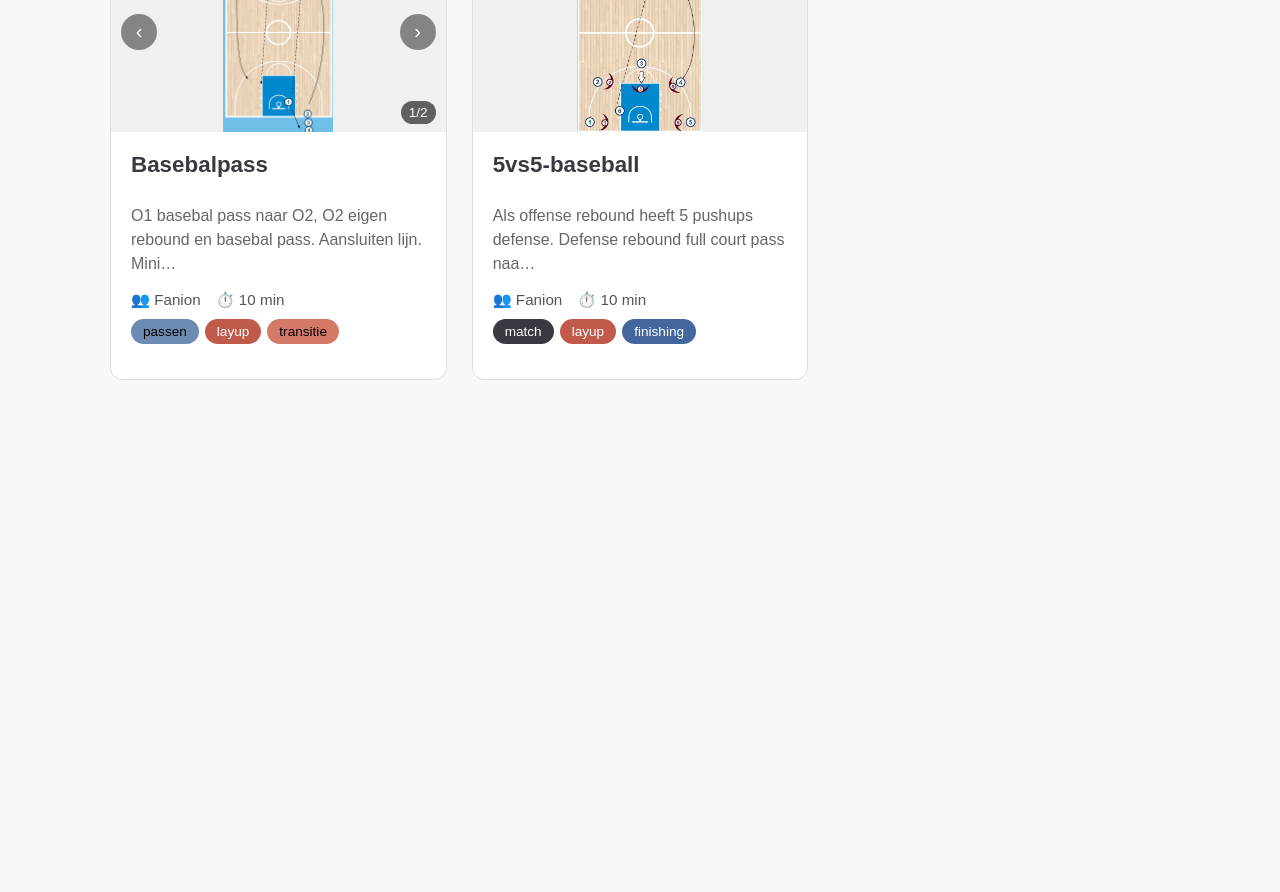
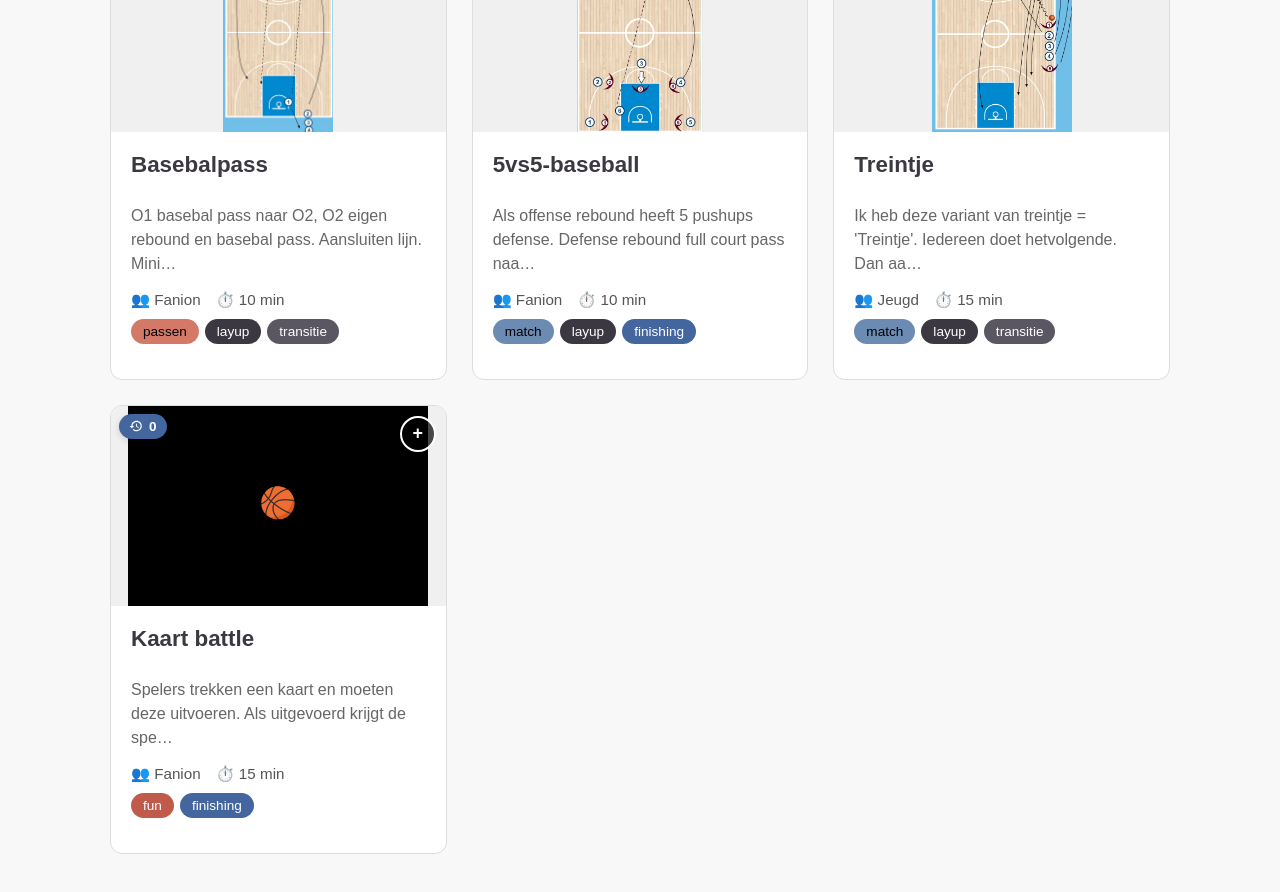
Before and after one commit to PieterJanDelie/basketdrills, a React (Create React App) app: page / in a window 1280 px wide. Shown: the part 420-1312 px from the top of the page. Before the commit the page ends 852 px from the top, so only its background shows below. Built offline with nearby package versions, Linux system fonts and the light colour scheme.

Commit message:
See number of played

```diff
--- a/src/components/DrillCard/DrillModal.jsx
+++ b/src/components/DrillCard/DrillModal.jsx
@@ -1,7 +1,7 @@
 import React, { useState } from 'react';
 import { useCart } from '../../contexts/CartContext';
 
-const DrillModal = ({ drill, onClose, imageMap, placeholderDataUrl, tagColors, getTextColor, showToast }) => {
+const DrillModal = ({ drill, onClose, imageMap, placeholderDataUrl, tagColors, getTextColor, showToast, drillUsage }) => {
   const [idx, setIdx] = useState(0);
   const { addDrill, removeDrill, isInCart } = useCart();
 
@@ -38,7 +38,15 @@ const DrillModal = ({ drill, onClose, imageMap, placeholderDataUrl, tagColors, g
 
           <div className="modal-details">
             <div className="modal-header">
-              <h2 className="modal-title">{drill.name}</h2>
+              <div style={{display:'flex',gap:12,alignItems:'center',justifyContent:'space-between',width:'100%'}}>
+                <h2 className="modal-title">{drill.name}</h2>
+                <div className="modal-usage" title={`Voorkomst in opgeslagen trainingen: ${drillUsage && drillUsage[drill.id] ? drillUsage[drill.id] : 0}`}>
+                  <svg viewBox="0 0 24 24" xmlns="http://www.w3.org/2000/svg" aria-hidden>
+                    <path d="M13 3c-4.97 0-9 4.03-9 9H1l3.89 3.89.07.14L9 12H6c0-3.87 3.13-7 7-7s7 3.13 7 7-3.13 7-7 7c-1.93 0-3.68-.79-4.94-2.06l-1.42 1.42C8.27 19.99 10.51 21 13 21c4.97 0 9-4.03 9-9s-4.03-9-9-9zm-1 5v5l4.28 2.54.72-1.21-3.5-2.08V8H12z"/>
+                  </svg>
+                  <span style={{fontWeight:700}}>{drillUsage && drillUsage[drill.id] ? drillUsage[drill.id] : 0}</span>
+                </div>
+              </div>
               <div className="modal-tags">
                 {drill.tags.map(tag => (
                   <span key={tag} className="drill-tag-pill" style={{ backgroundColor: tagColors[tag], color: getTextColor(tagColors[tag]) }}>{tag}</span>
--- a/src/constants/drills.json
+++ b/src/constants/drills.json
@@ -6,7 +6,7 @@
         "ageGroup": "Fanion",
         "duration": 10,
         "equipment": ["Basketball"],
-        "picture": ["basebalpas.jpg", "5vs5-basebal.jpg"],
+        "picture": ["basebalpas.jpg"],
         "tags": ["passen", "layup", "transitie"],
         "intensity": 2
     },
@@ -20,5 +20,26 @@
         "picture": ["5vs5-basebal.jpg"],
         "tags": ["match", "layup", "finishing"],
         "intensity": 1
+    },
+    {
+        "id": 3,
+        "name": "Treintje",
+        "description": "Ik heb deze variant van treintje = 'Treintje'. Iedereen doet hetvolgende. Dan aanval andere kant 3 vs 2.\n\nHeren\n--------\nS1 -> Layup      -> Defense\nS2 -> Rebound  -> Offense\nS3 -> Eindlijn    -> Offense\nS4 -> Eindlijn    -> Offense\nS5 -> Eindlijn    -> Defense\n\nJeugd\n----------\nS1 -> Layup      -> Offense\nS2 -> Rebound  -> Offense\nS3 -> Eindlijn    -> Defense\nS4 -> Eindlijn    -> Defense\nS5 -> Eindlijn    -> Offense Lijkt me logischere volgorde voor de heren anders is eerste altijd direct weg en easy layup.",
+        "ageGroup": "Jeugd",
+        "duration": 15,
+        "equipment": ["Basketball"],
+        "picture": ["treintje.jpg"],
+        "tags": ["match", "layup", "transitie"],
+        "intensity": 1
+    },
+    {
+        "id": 4,
+        "name": "Kaart battle",
+        "description": "Spelers trekken een kaart en moeten deze uitvoeren. Als uitgevoerd krijgt de speler de kaart. Dit is het aantal punten waard van op de kaart. bv harte 8 is 8 punten waard. Alle prentjes 10 (1 pak per +/- 4 spelers):\n\n- schoppen = layup\nkoekens = groot blokje\n- hartjes = elbow shot\n- klavers = 3punter (voor 2x de punten)",
+        "ageGroup": "Fanion",
+        "duration": 15,
+        "equipment": ["Basketball"],
+        "tags": ["fun", "finishing"],
+        "intensity": 1
     }
 ]
--- a/src/pages/Home/Home.css
+++ b/src/pages/Home/Home.css
@@ -311,6 +311,7 @@
   color: #666;
   line-height: 1.6;
   margin: 0 0 8px 0;
+  white-space: pre-line;
 }
 
 .details-cards {
@@ -812,6 +813,55 @@
   background: #45a049;
 }
 
+/* Usage badge placed on top-left of image showing how often this drill occurs in saved trainings */
+.drill-usage {
+  position: absolute;
+  left: 8px;
+  top: 8px;
+  background: #43669e;
+  color: #fff;
+  padding: 5px 10px;
+  border-radius: 14px;
+  display: flex;
+  gap: 6px;
+  align-items: center;
+  font-weight: 700;
+  font-size: 0.85rem;
+  z-index: 5;
+  box-shadow: 0 2px 6px rgba(0, 0, 0, 0.15);
+}
+.drill-usage .history-icon {
+  width: 14px;
+  height: 14px;
+  display: flex;
+  align-items: center;
+  justify-content: center;
+}
+.drill-usage .history-icon svg {
+  width: 100%;
+  height: 100%;
+  fill: #fff;
+}
+
+/* Modal usage display (right-aligned in modal header) */
+.modal-usage {
+  background: #43669e;
+  color: #fff;
+  padding: 6px 12px;
+  border-radius: 14px;
+  display: flex;
+  gap: 8px;
+  align-items: center;
+  font-size: 0.95rem;
+  font-weight: 700;
+  box-shadow: 0 2px 6px rgba(0, 0, 0, 0.15);
+}
+.modal-usage svg {
+  width: 16px;
+  height: 16px;
+  fill: #fff;
+}
+
 @media (max-width: 768px) {
   .header-section {
     flex-direction: column;
--- a/src/pages/Home/Home.jsx
+++ b/src/pages/Home/Home.jsx
@@ -92,6 +92,23 @@ const Home = () => {
     }
   }, []);
 
+  // Count how many times each drill ID appears in savedSessions and refresh on storage events
+  const [drillUsage, setDrillUsage] = useState({});
+  React.useEffect(() => {
+    const compute = () => {
+      try {
+        const sessions = JSON.parse(localStorage.getItem('savedSessions') || '[]');
+        const map = {};
+        sessions.forEach(s => { (s.drills || []).forEach(id => { map[id] = (map[id] || 0) + 1; }); });
+        setDrillUsage(map);
+      } catch (e) { setDrillUsage({}); }
+    };
+    compute();
+    const onStorage = (e) => { if (!e || e.key === 'savedSessions') compute(); };
+    window.addEventListener('storage', onStorage);
+    return () => window.removeEventListener('storage', onStorage);
+  }, []);
+
       // Filter drills op basis van zoekterm (naam alleen) en geselecteerde tags
   const filteredDrills = useMemo(() => {
     return drillsData.filter(drill => {
@@ -156,6 +173,15 @@ const Home = () => {
           >
             {inCart ? '✓' : '+'}
           </button>
+          {/* usage badge: history icon + count */}
+          <div className="drill-usage" title={`Voorkomst in opgeslagen trainingen: ${drillUsage[drill.id] || 0}`}>
+            <span className="history-icon" aria-hidden>
+              <svg viewBox="0 0 24 24" xmlns="http://www.w3.org/2000/svg">
+                <path d="M13 3c-4.97 0-9 4.03-9 9H1l3.89 3.89.07.14L9 12H6c0-3.87 3.13-7 7-7s7 3.13 7 7-3.13 7-7 7c-1.93 0-3.68-.79-4.94-2.06l-1.42 1.42C8.27 19.99 10.51 21 13 21c4.97 0 9-4.03 9-9s-4.03-9-9-9zm-1 5v5l4.28 2.54.72-1.21-3.5-2.08V8H12z"/>
+              </svg>
+            </span>
+            <span className="usage-count">{drillUsage[drill.id] || 0}</span>
+          </div>
         </div>
         <div className="drill-content">
           <h4>{drill.name}</h4>
@@ -254,6 +280,7 @@ const Home = () => {
             tagColors={tagColors}
             getTextColor={getTextColor}
             showToast={showToast}
+            drillUsage={drillUsage}
           />
         )}
 
--- a/src/pages/Trainings/Trainings.css
+++ b/src/pages/Trainings/Trainings.css
@@ -89,6 +89,22 @@
   color: #666;
 }
 
+.view-usage {
+  display: inline-flex;
+  align-items: center;
+  gap: 6px;
+  background: #43669e;
+  color: #fff;
+  padding: 4px 10px;
+  border-radius: 12px;
+  font-size: 0.85rem;
+  font-weight: 700;
+  box-shadow: 0 2px 6px rgba(0, 0, 0, 0.15);
+}
+.view-usage svg {
+  fill: #fff !important;
+}
+
 /* Responsive tweaks for Trainings list and modal */
 @media (max-width: 700px) {
   .session-item {
--- a/src/pages/Trainings/Trainings.jsx
+++ b/src/pages/Trainings/Trainings.jsx
@@ -15,9 +15,7 @@ const Trainings = () => {
   const navigate = useNavigate();
   const { addDrill, clearCart } = useCart();
 
-  const refresh = () => {
-    try { setSessions(JSON.parse(localStorage.getItem('savedSessions') || '[]')); } catch (e) { setSessions([]); }
-  };
+
 
   const handleDelete = (id) => {
     const remaining = sessions.filter(s => s.id !== id);
@@ -49,6 +47,16 @@ const Trainings = () => {
       const req = require.context('../../assets/Images/drills', false, /\.(png|jpe?g|svg)$/i);
       const map = {};
       req.keys().forEach(key => { const fileName = key.replace('./',''); const mod = req(key); map[fileName] = mod && mod.default ? mod.default : mod; });
+      return map;
+    } catch (e) { return {}; }
+  }, []);
+
+  // compute how often each drill appears across saved sessions
+  const drillUsage = useMemo(() => {
+    try {
+      const sessionsAll = JSON.parse(localStorage.getItem('savedSessions') || '[]');
+      const map = {};
+      sessionsAll.forEach(s => { (s.drills || []).forEach(id => { map[id] = (map[id] || 0) + 1; }); });
       return map;
     } catch (e) { return {}; }
   }, []);
@@ -110,16 +118,27 @@ const Trainings = () => {
         ) : (
           <div className="sessions-list">
             {sessions.map(s => (
-              <div key={s.id} className="session-item">
+              <div key={s.id} className="session-item" onClick={() => handleView(s)} style={{cursor:'pointer'}}>
                 <div className="session-main">
                   <div className="session-name">{s.name}</div>
                   <div className="session-meta">{new Date(s.createdAt).toLocaleString()}</div>
                 </div>
-                <div className="session-actions">
-                  <button onClick={() => handleView(s)} className="btn">Bekijk</button>
-                  <button onClick={() => handleEdit(s)} className="btn">Bewerk</button>
-                  <button onClick={() => generatePdfForSession(s, true)} className="btn">PDF</button>
-                  <button onClick={() => handleDelete(s.id)} className="btn danger">Verwijder</button>
+                <div className="session-actions" onClick={(e) => e.stopPropagation()}>
+                  <button onClick={() => handleEdit(s)} className="btn" title="Bewerk training" aria-label="Bewerk training">
+                    <svg width="18" height="18" viewBox="0 0 24 24" fill="none" xmlns="http://www.w3.org/2000/svg">
+                      <path d="M3 17.25V21h3.75L17.81 9.94l-3.75-3.75L3 17.25zM20.71 7.04c.39-.39.39-1.02 0-1.41l-2.34-2.34c-.39-.39-1.02-.39-1.41 0l-1.83 1.83 3.75 3.75 1.83-1.83z" fill="currentColor"/>
+                    </svg>
+                  </button>
+                  <button onClick={() => generatePdfForSession(s, true)} className="btn" title="Genereer PDF" aria-label="Genereer PDF">
+                    <svg width="18" height="18" viewBox="0 0 24 24" fill="none" xmlns="http://www.w3.org/2000/svg">
+                      <path d="M14 2H6c-1.1 0-1.99.9-1.99 2L4 20c0 1.1.89 2 1.99 2H18c1.1 0 2-.9 2-2V8l-6-6zm2 16H8v-2h8v2zm0-4H8v-2h8v2zm-3-5V3.5L18.5 9H13z" fill="currentColor"/>
+                    </svg>
+                  </button>
+                  <button onClick={() => handleDelete(s.id)} className="btn danger" title="Verwijder training" aria-label="Verwijder training">
+                    <svg width="18" height="18" viewBox="0 0 24 24" fill="none" xmlns="http://www.w3.org/2000/svg">
+                      <path d="M6 19c0 1.1.9 2 2 2h8c1.1 0 2-.9 2-2V7H6v12zM19 4h-3.5l-1-1h-5l-1 1H5v2h14V4z" fill="currentColor"/>
+                    </svg>
+                  </button>
                 </div>
               </div>
             ))}
@@ -134,7 +153,18 @@ const Trainings = () => {
                 {viewSession.drills.map(d => (
                   <div key={d.id} className="view-drill">
                     <div className="v-left"><img src={ (d.picture && d.picture.length>0 && imageMap[d.picture[0]]) ? imageMap[d.picture[0]] : placeholderDataUrl } alt="" /></div>
-                    <div className="v-right"><strong>{d.name}</strong><p>{d.description}</p></div>
+                    <div className="v-right">
+                      <div style={{display:'flex',gap:8,alignItems:'center'}}>
+                        <strong>{d.name}</strong>
+                        <span className="view-usage" title={`Voorkomst in opgeslagen trainingen: ${drillUsage[d.id] || 0}`}>
+                          <svg viewBox="0 0 24 24" xmlns="http://www.w3.org/2000/svg" aria-hidden style={{width:16,height:16,fill:'#43669e'}}>
+                            <path d="M13 3c-4.97 0-9 4.03-9 9H1l3.89 3.89.07.14L9 12H6c0-3.87 3.13-7 7-7s7 3.13 7 7-3.13 7-7 7c-1.93 0-3.68-.79-4.94-2.06l-1.42 1.42C8.27 19.99 10.51 21 13 21c4.97 0 9-4.03 9-9s-4.03-9-9-9zm-1 5v5l4.28 2.54.72-1.21-3.5-2.08V8H12z"/>
+                          </svg>
+                          <span style={{fontWeight:700, marginLeft:4}}>{drillUsage[d.id] || 0}</span>
+                        </span>
+                      </div>
+                      <p>{d.description}</p>
+                    </div>
                   </div>
                 ))}
               </div>
```
Also changed, not shown: src/assets/Images/drills/treintje.jpg (added).
